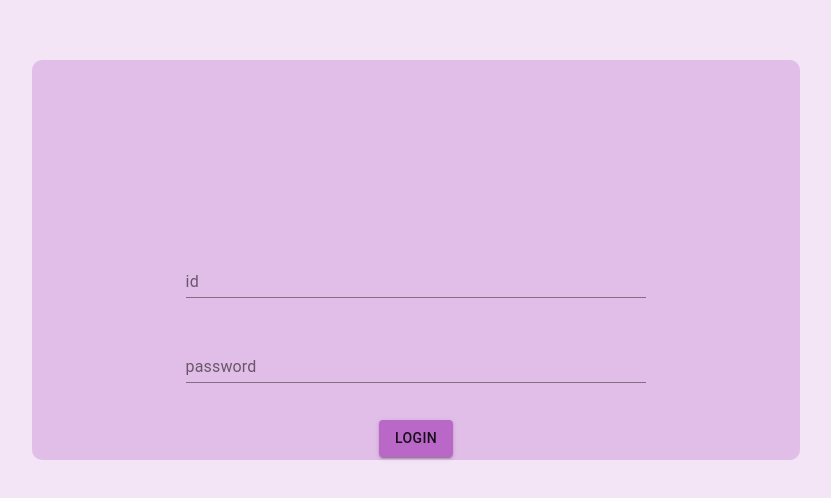
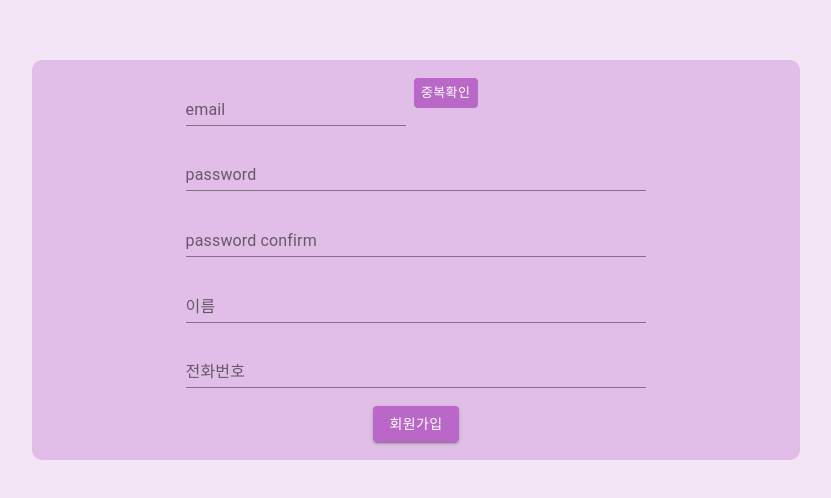
Before and after one commit to yeoro/Comfortabook, a React (Create React App) app in the folder frontend/: page / in a window 1280 px wide. Shown: the part 140-638 px from the top of the page, without its empty margins (224-1055 px from the left). Built offline with nearby package versions, Linux system fonts and the light colour scheme.

Commit message:
add signin_page

```diff
--- a/frontend/src/App.tsx
+++ b/frontend/src/App.tsx
@@ -1,11 +1,13 @@
 import * as React from "react";
 import "./App.css";
-import Loginpage from "./components/loginpage";
+// import Login from "./components/login";
+import Signin from "./components/signin";
 
 function App() {
   return (
     <div className="App">
-      <Loginpage />
+      {/* <Login /> */}
+      <Signin />
     </div>
   );
 }
--- /dev/null
+++ b/frontend/src/components/login.tsx
@@ -0,0 +1,60 @@
+import * as React from "react";
+import { Grid, TextField, Button, Box } from "@material-ui/core";
+import { makeStyles } from "@material-ui/core/styles";
+
+const useStyles = makeStyles({
+  root: {
+    background: "#f3e5f5",
+    height: "100vh",
+    width: "100vw",
+  },
+  login: {
+    background: "#e1bee7",
+    height: "50vh",
+    width: "60vw",
+  },
+  form: {
+    height: "100%",
+  },
+  formGrid: {
+    height: "70%",
+    marginTop: "20%",
+    padding: "0 20%",
+  },
+  Button: {
+    background: "#ba68c8",
+  },
+});
+
+function Login() {
+  const classes = useStyles();
+  return (
+    <Grid
+      className={classes.root}
+      container
+      justify="center"
+      alignItems="center"
+    >
+      <Box className={classes.login} borderRadius={10}>
+        <form className={classes.form}>
+          <Grid
+            container
+            className={classes.formGrid}
+            justify="space-evenly"
+            direction="column"
+          >
+            <TextField label="id"></TextField>
+            <TextField label="password" type="password"></TextField>
+            <div>
+              <Button className={classes.Button} variant="contained">
+                LOGIN
+              </Button>
+            </div>
+          </Grid>
+        </form>
+      </Box>
+    </Grid>
+  );
+}
+
+export default Login;
--- a/frontend/src/components/loginpage.tsx
+++ b/frontend/src/components/signin.tsx
@@ -17,12 +17,21 @@ const useStyles = makeStyles({
     height: "100%",
   },
   formGrid: {
-    height: "70%",
-    marginTop: "20%",
+    height: "100%",
     padding: "0 20%",
   },
   Button: {
     background: "#ba68c8",
+    color: "white",
+    fontWeight: 200,
+  },
+  emailcheck: {
+    background: "#ba68c8",
+    color: "white",
+    fontWeight: 200,
+  },
+  inputfield: {
+    border: "#ba68c8 !important",
   },
 });
 
@@ -43,11 +52,26 @@ function Loginpage() {
             justify="space-evenly"
             direction="column"
           >
-            <TextField label="id"></TextField>
+            <Grid container justify="flex-start" spacing={1}>
+              <Grid item>
+                <TextField
+                  className={classes.inputfield}
+                  label="email"
+                ></TextField>
+              </Grid>
+              <Grid item>
+                <Button size="small" className={classes.emailcheck}>
+                  중복확인
+                </Button>
+              </Grid>
+            </Grid>
             <TextField label="password" type="password"></TextField>
+            <TextField label="password confirm" type="password"></TextField>
+            <TextField label="이름"></TextField>
+            <TextField label="전화번호"></TextField>
             <div>
               <Button className={classes.Button} variant="contained">
-                LOGIN
+                회원가입
               </Button>
             </div>
           </Grid>
```
Also changed, not shown: 2 other files (tests, documents, lock files or other folders).
